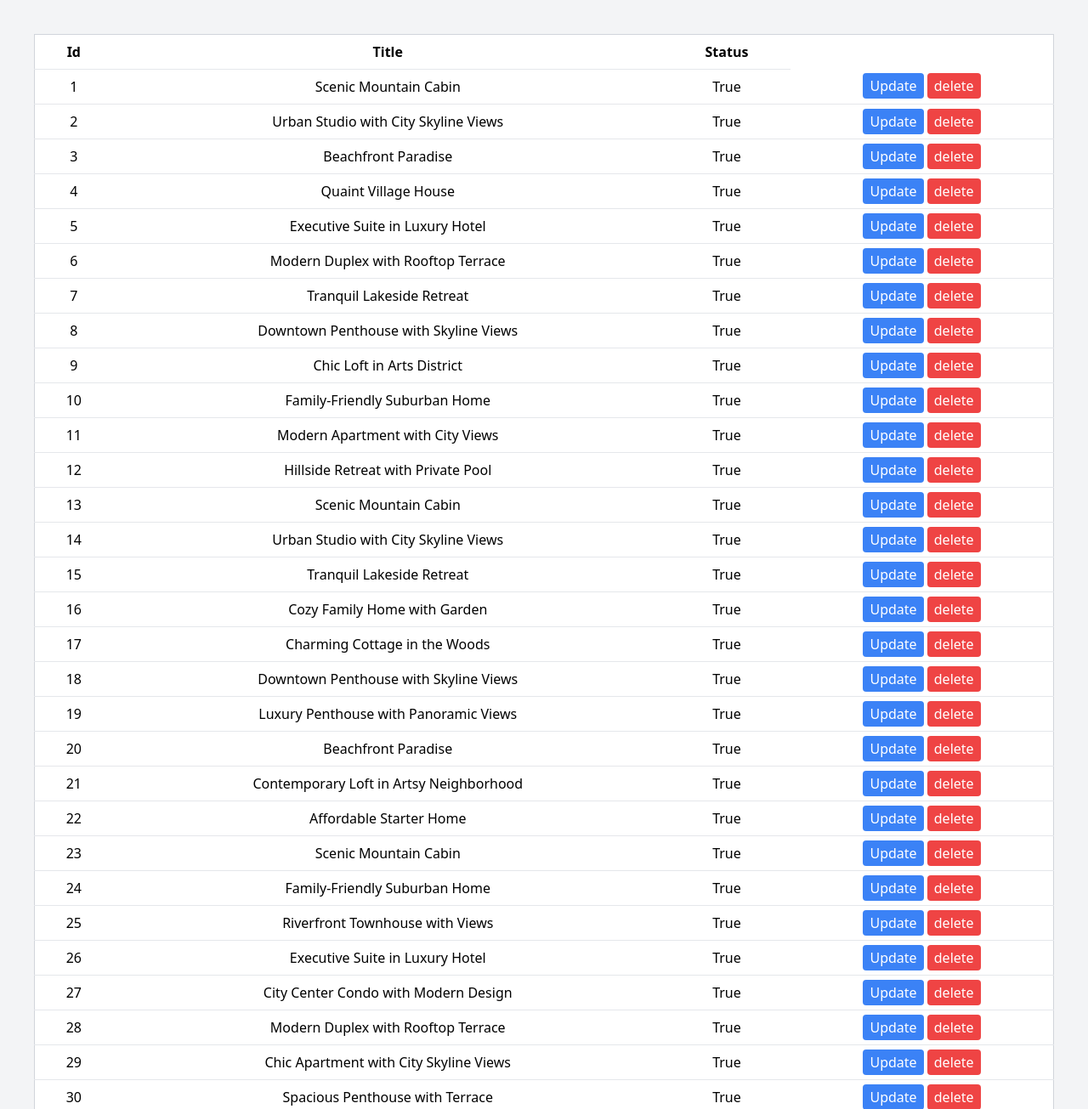
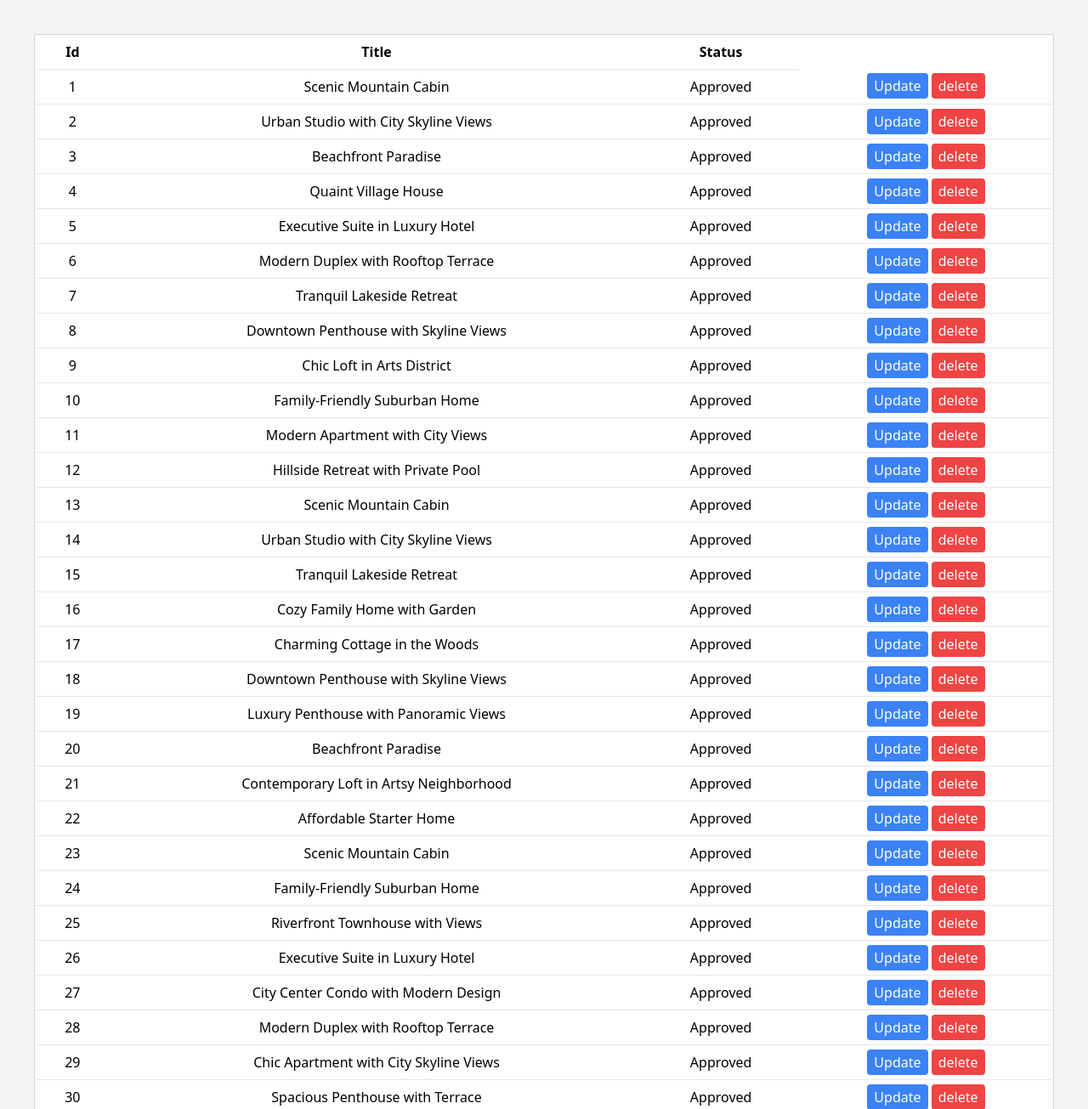
Before and after one commit to Riyamkafle/rentme, a Django app: page /propertyList/ in a window 1280 px wide. Shown: the part 124-1429 px from the top of the page at 85% size. Run offline with Django 5.2, Linux system fonts and the light colour scheme; a user stored in the database is signed in; data comes from the database, SQL or seed files in the repository; both versions use the stored data as it was after the commit; parts of the project's set-up code (start-up, migrations or seed data) failed here and were passed over.

Commit message:
changes made

```diff
--- a/templates/propertyDetail.html
+++ b/templates/propertyDetail.html
@@ -60,7 +60,6 @@
                       {% for msg in messages %}
                         <div class="bg-green-500 text-white p-2 rounded-md mb-4">
                           <span>{{ msg.message }}</span>
-                          <button onclick="closeMessage(this)" class="ml-2 text-white">x</button>
                         </div>
                       {% endfor %}
                     </div>
--- a/templates/propertyList.html
+++ b/templates/propertyList.html
@@ -43,7 +43,12 @@
             <tr>
                 <td class="py-2 px-4 border-b text-center">{{property.id}}</td>
                 <td class="py-2 px-4 border-b text-center">{{property.title}}</td>
-                <td class="py-2 px-4 border-b text-center">{{property.is_approved}}</td>
+                {%if property.is_approved%}
+                <td class="py-2 px-4 border-b text-center">Approved</td>
+                {%else%}
+                <td class="py-2 px-4 border-b text-center">Pending</td>
+                {%endif%}
+
 
                 <td class="py-2 px-4 border-b text-center">
                     <a  href = "{%url 'property_update' property.pk%}" class="bg-blue-500 text-white px-2 py-1 rounded">Update</a>
```
Also changed, not shown: db.sqlite3, media/img/WhatsApp_Image_2024-02-25_at_13.15.40_879fff94_aPYJHOI.jpg (added), media/img/WhatsApp_Image_2024-02-25_at_13.15.40_879fff94_hUTubJV.jpg (added).
